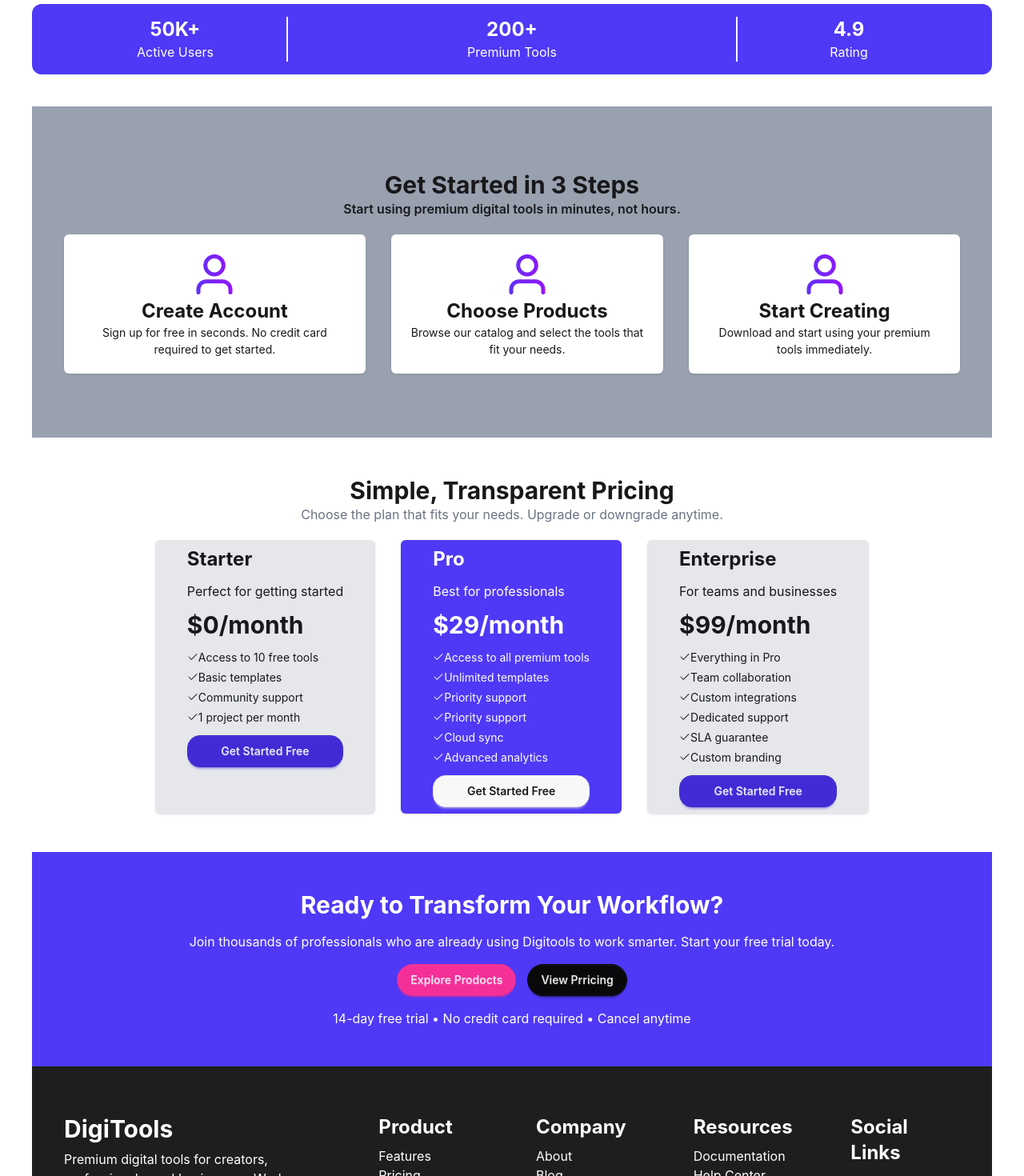
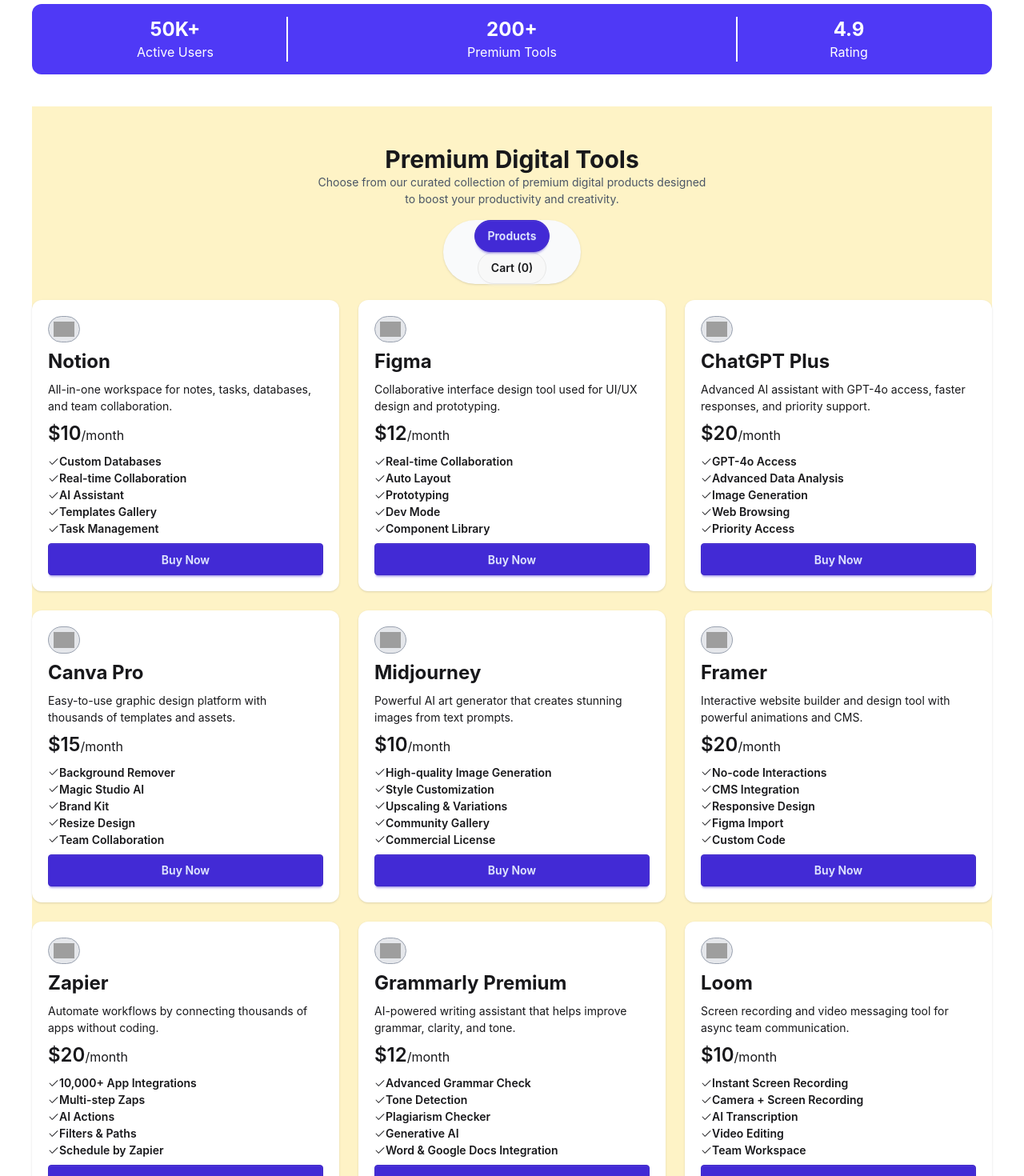
Before and after one commit to diponkorroy064-max/DigiTools_Platform_Project, a React (Vite) app: page / in a window 1280 px wide. Shown: the part 580-2050 px from the top of the page at 80% size. Built offline with nearby package versions, Linux system fonts and the light colour scheme; grey boxes are pictures that could not be loaded.

Commit message:
add json data and add products components

```diff
--- /dev/null
+++ b/public/json/data.json
@@ -0,0 +1,155 @@
+[
+    {
+        "id": 1,
+        "name": "Notion",
+        "description": "All-in-one workspace for notes, tasks, databases, and team collaboration.",
+        "price": 10,
+        "period": "per month",
+        "tagType": "Productivity",
+        "features": [
+            "Custom Databases",
+            "Real-time Collaboration",
+            "AI Assistant",
+            "Templates Gallery",
+            "Task Management"
+        ],
+        "icon": "https://cdn-icons-png.flaticon.com/512/5968/5968890.png",
+        "buyNow": "https://notion.so/pricing"
+    },
+    {
+        "id": 2,
+        "name": "Figma",
+        "description": "Collaborative interface design tool used for UI/UX design and prototyping.",
+        "price": 12,
+        "period": "per editor/month",
+        "tagType": "Design",
+        "features": [
+            "Real-time Collaboration",
+            "Auto Layout",
+            "Prototyping",
+            "Dev Mode",
+            "Component Library"
+        ],
+        "icon": "https://cdn-icons-png.flaticon.com/512/5968/5968958.png",
+        "buyNow": "https://www.figma.com/pricing/"
+    },
+    {
+        "id": 3,
+        "name": "ChatGPT Plus",
+        "description": "Advanced AI assistant with GPT-4o access, faster responses, and priority support.",
+        "price": 20,
+        "period": "per month",
+        "tagType": "AI",
+        "features": [
+            "GPT-4o Access",
+            "Advanced Data Analysis",
+            "Image Generation",
+            "Web Browsing",
+            "Priority Access"
+        ],
+        "icon": "https://cdn-icons-png.flaticon.com/512/5968/5968898.png",
+        "buyNow": "https://chat.openai.com/"
+    },
+    {
+        "id": 4,
+        "name": "Canva Pro",
+        "description": "Easy-to-use graphic design platform with thousands of templates and assets.",
+        "price": 15,
+        "period": "per month",
+        "tagType": "Design",
+        "features": [
+            "Background Remover",
+            "Magic Studio AI",
+            "Brand Kit",
+            "Resize Design",
+            "Team Collaboration"
+        ],
+        "icon": "https://cdn-icons-png.flaticon.com/512/5968/5968895.png",
+        "buyNow": "https://www.canva.com/pro/"
+    },
+    {
+        "id": 5,
+        "name": "Midjourney",
+        "description": "Powerful AI art generator that creates stunning images from text prompts.",
+        "price": 10,
+        "period": "per month",
+        "tagType": "AI",
+        "features": [
+            "High-quality Image Generation",
+            "Style Customization",
+            "Upscaling & Variations",
+            "Community Gallery",
+            "Commercial License"
+        ],
+        "icon": "https://cdn-icons-png.flaticon.com/512/5968/5968903.png",
+        "buyNow": "https://www.midjourney.com/pricing"
+    },
+    {
+        "id": 6,
+        "name": "Framer",
+        "description": "Interactive website builder and design tool with powerful animations and CMS.",
+        "price": 20,
+        "period": "per month",
+        "tagType": "Website",
+        "features": [
+            "No-code Interactions",
+            "CMS Integration",
+            "Responsive Design",
+            "Figma Import",
+            "Custom Code"
+        ],
+        "icon": "https://cdn-icons-png.flaticon.com/512/5968/5968912.png",
+        "buyNow": "https://www.framer.com/pricing/"
+    },
+    {
+        "id": 7,
+        "name": "Zapier",
+        "description": "Automate workflows by connecting thousands of apps without coding.",
+        "price": 20,
+        "period": "per month",
+        "tagType": "Automation",
+        "features": [
+            "10,000+ App Integrations",
+            "Multi-step Zaps",
+            "AI Actions",
+            "Filters & Paths",
+            "Schedule by Zapier"
+        ],
+        "icon": "https://cdn-icons-png.flaticon.com/512/5968/5968920.png",
+        "buyNow": "https://zapier.com/pricing"
+    },
+    {
+        "id": 8,
+        "name": "Grammarly Premium",
+        "description": "AI-powered writing assistant that helps improve grammar, clarity, and tone.",
+        "price": 12,
+        "period": "per month",
+        "tagType": "Writing",
+        "features": [
+            "Advanced Grammar Check",
+            "Tone Detection",
+            "Plagiarism Checker",
+            "Generative AI",
+            "Word & Google Docs Integration"
+        ],
+        "icon": "https://cdn-icons-png.flaticon.com/512/5968/5968931.png",
+        "buyNow": "https://www.grammarly.com/premium"
+    },
+    {
+        "id": 9,
+        "name": "Loom",
+        "description": "Screen recording and video messaging tool for async team communication.",
+        "price": 10,
+        "period": "per month",
+        "tagType": "Communication",
+        "features": [
+            "Instant Screen Recording",
+            "Camera + Screen Recording",
+            "AI Transcription",
+            "Video Editing",
+            "Team Workspace"
+        ],
+        "icon": "https://cdn-icons-png.flaticon.com/512/5968/5968940.png",
+        "buyNow": "https://www.loom.com/pricing"
+    }
+]
--- a/src/App.jsx
+++ b/src/App.jsx
@@ -6,9 +6,17 @@ import Footer from './components/Footer/Footer'
 import Workflow from './components/Workflow/Workflow'
 import StepCard from './components/StepCard/StepCard'
 import Pricing from './components/Pricing/Pricing'
+import Tool from './components/Tool/Tool'
+import { Suspense } from 'react'
 
+const fetchTools = async () => {
+  const res = await fetch('./json/data.json');
+  return res.json();
+}
 
 function App() {
+  const promiseTools = fetchTools();
+  // console.log(promiseTools);
 
   return (
     <>
@@ -18,7 +26,9 @@ function App() {
 
       <Rating></Rating>
 
-
+      <Suspense fallback={<span>all tools loading...</span>}>
+        <Tool promiseTools={promiseTools}></Tool>
+      </Suspense>
 
       <StepCard></StepCard>
 
--- /dev/null
+++ b/src/components/Cart/Carts.jsx
@@ -0,0 +1,11 @@
+import React from 'react';
+
+const Carts = () => {
+    return (
+        <div>
+
+        </div>
+    );
+};
+
+export default Carts;
--- a/src/components/Navbar/Navbar.jsx
+++ b/src/components/Navbar/Navbar.jsx
@@ -22,7 +22,7 @@ const Navbar = () => {
                     <button className='btn btn-ghost'><FiShoppingCart /></button>
                 </div>
                 <div>
-                    <button className='btn btn-ghost font-semibold'>Login</button>
+                    <button className='btn btn-dash btn-secondary font-semibold'>Login</button>
                 </div>
 
                 <div>
--- /dev/null
+++ b/src/components/Products/Products.jsx
@@ -0,0 +1,33 @@
+import React from 'react';
+import { GoCheck } from "react-icons/go";
+
+const Products = ({ toolObj }) => {
+    console.log(toolObj);
+    return (
+        <div className="bg-base-100 w-96 shadow p-5 rounded-xl space-y-2">
+            <figure className='bg-gray-200 w-10 p-1.5 border border-gray-400 rounded-full'>
+                <img className='w-10' src={toolObj.icon} alt="Tools" />
+            </figure>
+
+            <div className="space-y-2">
+                <h2 className="text-2xl font-bold">{toolObj.name}</h2>
+
+                <p className='text-[14px]'>{toolObj.description}</p>
+
+                <p><span className='text-2xl font-semibold'>${toolObj.price}</span>/month</p>
+
+                <ul>
+                    {
+                        toolObj.features.map(item => <li className='flex justify-start items-center text-[14px] font-semibold'><span><GoCheck /></span><span>{item}</span></li>)
+                    }
+                </ul>
+
+                <div className="">
+                    <button className="btn btn-primary w-full">Buy Now</button>
+                </div>
+            </div>
+        </div>
+    );
+};
+
+export default Products;
--- a/src/components/Tool/Tool.jsx
+++ b/src/components/Tool/Tool.jsx
@@ -1,9 +1,29 @@
-import React from 'react';
+import React, { use } from 'react';
+import Products from '../Products/Products';
 
-const Tool = () => {
+const Tool = ({ promiseTools }) => {
+    const toolsData = use(promiseTools);
+    // console.log(toolsData);
     return (
-        <div>
+        <div className='max-w-300 m-auto mb-10 bg-amber-100 py-12 space-y-4'>
+            <div className='text-center'>
+                <h1 className='text-3xl font-bold'>Premium Digital Tools</h1>
+                <p className='text-[14px] text-gray-600'>Choose from our curated collection of premium digital products designed</p>
+                <p className='text-[14px] text-gray-600'>to boost your productivity and creativity.</p>
+            </div>
 
+            <div className="tabs flex justify-center bg-gray-50 w-43 m-auto rounded-full p-0 shadow">
+                <input type="radio" name="my_tabs_1" className="btn rounded-full" aria-label="Products" defaultChecked />
+
+                <input type="radio" name="my_tabs_1" className="btn rounded-full" aria-label={`Cart (${0})`} />
+            </div>
+
+
+            <div className='grid grid-cols-1 md:grid-cols-3 gap-6 my-5'>
+                {
+                    toolsData.map(toolObj=> <Products key={toolObj.id} toolObj={toolObj}></Products>)
+                }
+            </div>
         </div>
     );
 };
```
